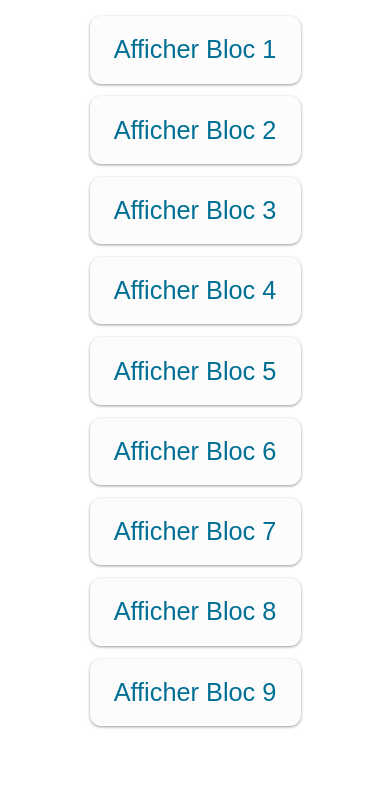
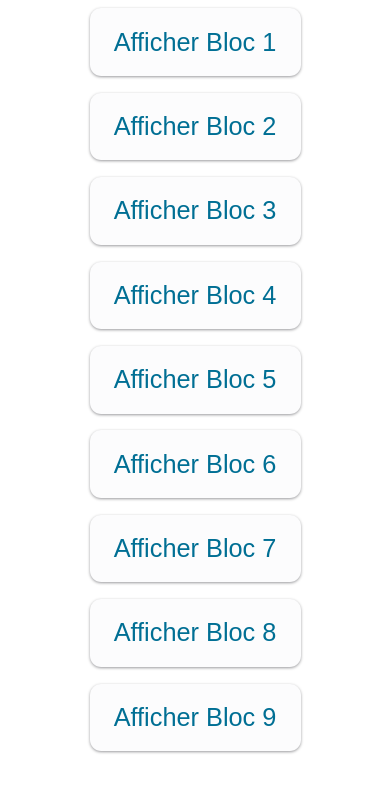
Before and after one commit to PotatoesSQL/VerbMaster, a plain HTML site: page verbes.html in a window 390 px wide. Drawn offline with Linux system fonts and the light colour scheme.

Commit message:
margin for responsive rework

```diff
--- a/src/css/verbs.css
+++ b/src/css/verbs.css
@@ -60,10 +60,10 @@ tbody tr:nth-child(even) {
     cursor: pointer;
     font-size: 3vh;
     border: none;
-    padding: 0 1.2rem;
-    padding-top: 0.9rem;
-    padding-bottom: 0.9rem;
-    margin-bottom: 0.8rem;
+    padding: 0 1vhm;
+    padding-top: 1vh;
+    padding-bottom: 1vh;
+    margin-bottom: 2vh;
     width: 25vh;
     height: 8vh;
 }
@@ -81,8 +81,8 @@ tbody tr:nth-child(even) {
     flex-direction: column;
     align-items: center;
     text-align: center;
-    margin-bottom: 1rem;
-    margin-top: 1rem;
+    margin-bottom: 1vh;
+    margin-top: 1vh;
 }
 
 .button-return {
```
